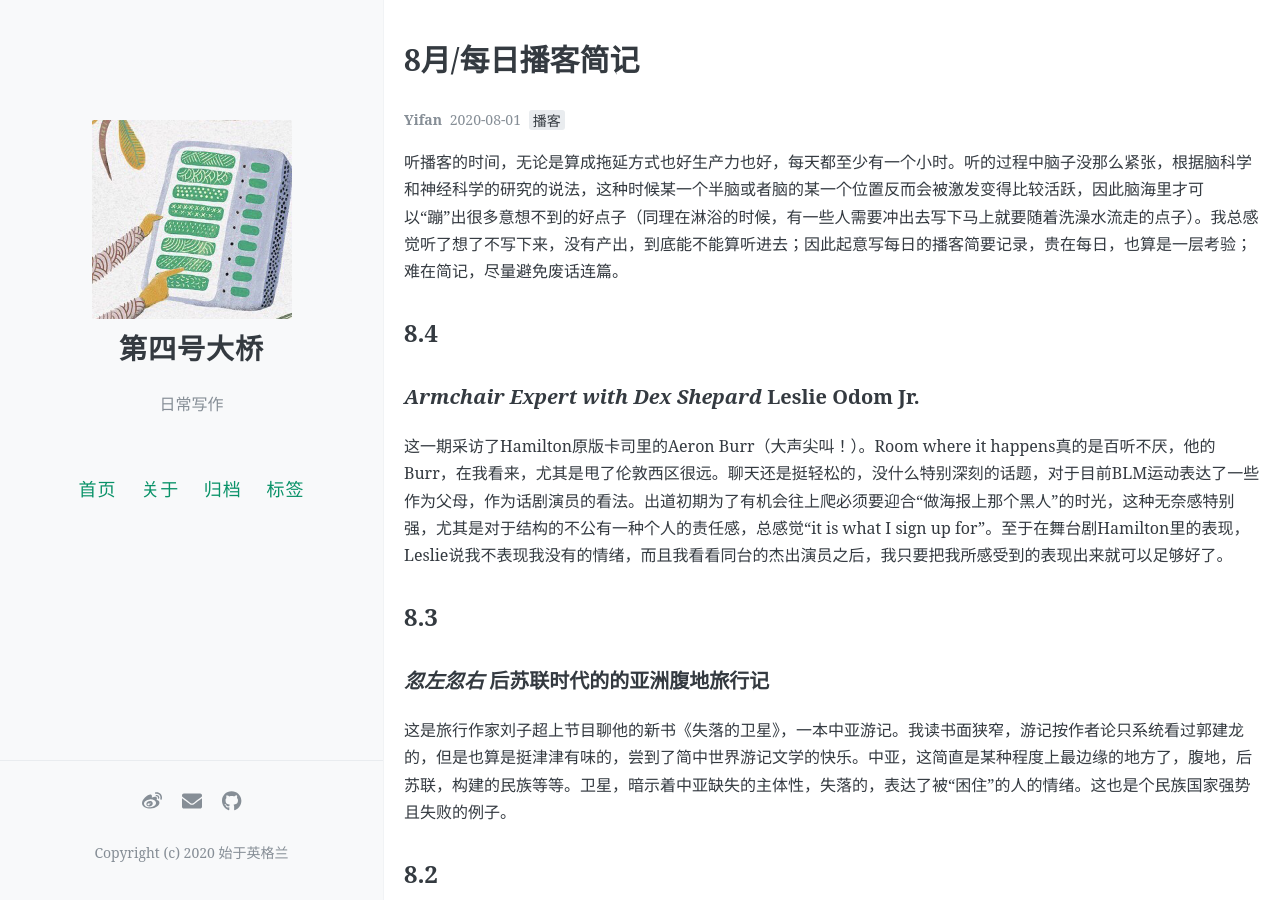
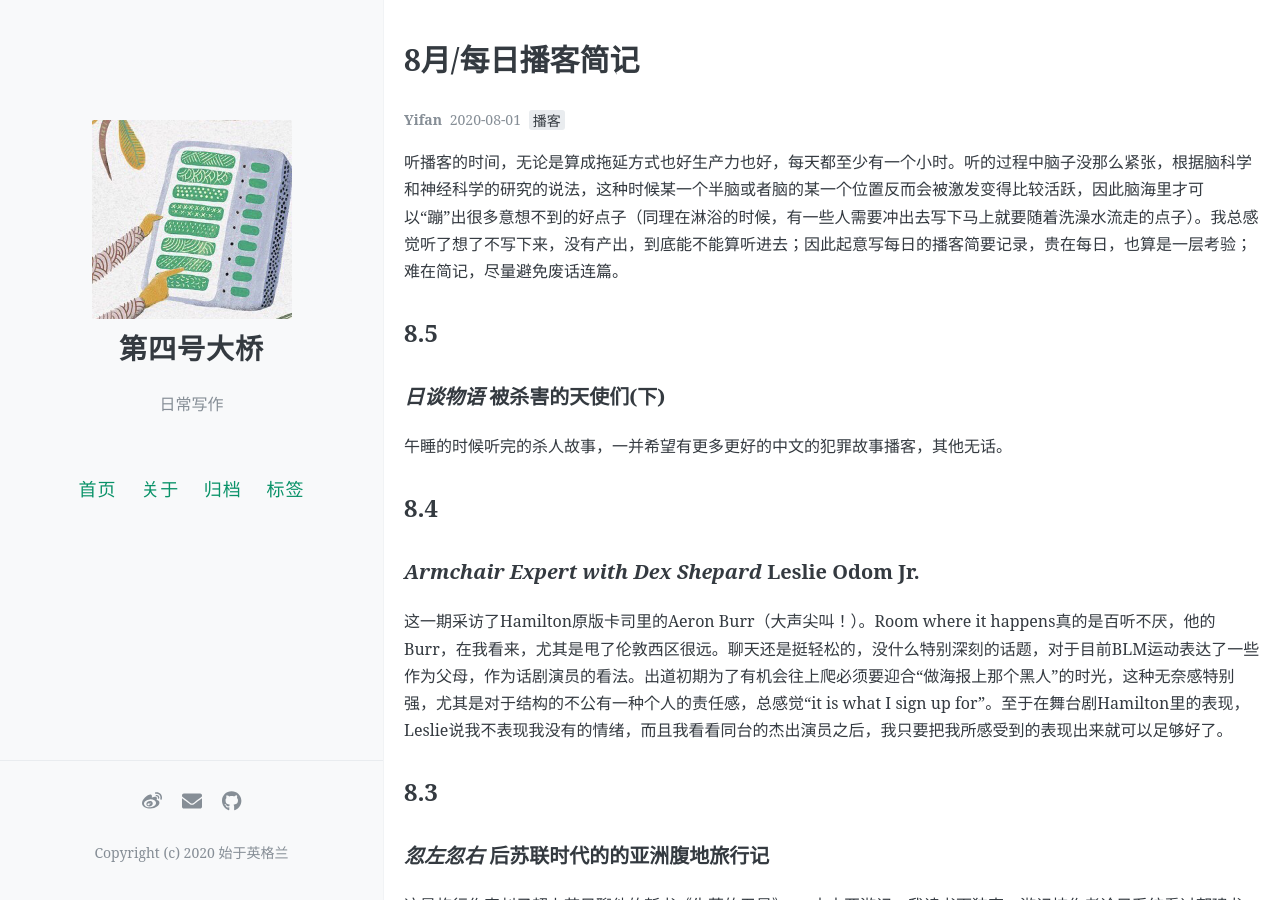
Before and after one commit to yifan0111/gincredible, a Jekyll site: the page built from _posts/2020-08-01-august-podcast.md, in a window 1280 px wide and 900 px high. Built offline with Jekyll 4.4.1, drawn with Linux system fonts in a browser that asks for light colours; comment, search, counter and statistics services are not loaded.

Commit message:
Update 2020-08-01-august-podcast.md

```diff
--- a/_posts/2020-08-01-august-podcast.md
+++ b/_posts/2020-08-01-august-podcast.md
@@ -7,6 +7,10 @@ tags: [播客]
 author: Yifan
 ---
 听播客的时间，无论是算成拖延方式也好生产力也好，每天都至少有一个小时。听的过程中脑子没那么紧张，根据脑科学和神经科学的研究的说法，这种时候某一个半脑或者脑的某一个位置反而会被激发变得比较活跃，因此脑海里才可以“蹦”出很多意想不到的好点子（同理在淋浴的时候，有一些人需要冲出去写下马上就要随着洗澡水流走的点子）。我总感觉听了想了不写下来，没有产出，到底能不能算听进去；因此起意写每日的播客简要记录，贵在每日，也算是一层考验；难在简记，尽量避免废话连篇。
+
+## 8.5
+### _日谈物语_ 被杀害的天使们(下)
+午睡的时候听完的杀人故事，一并希望有更多更好的中文的犯罪故事播客，其他无话。
 
 ## 8.4
 ### _Armchair Expert with Dex Shepard_ Leslie Odom Jr.
```
